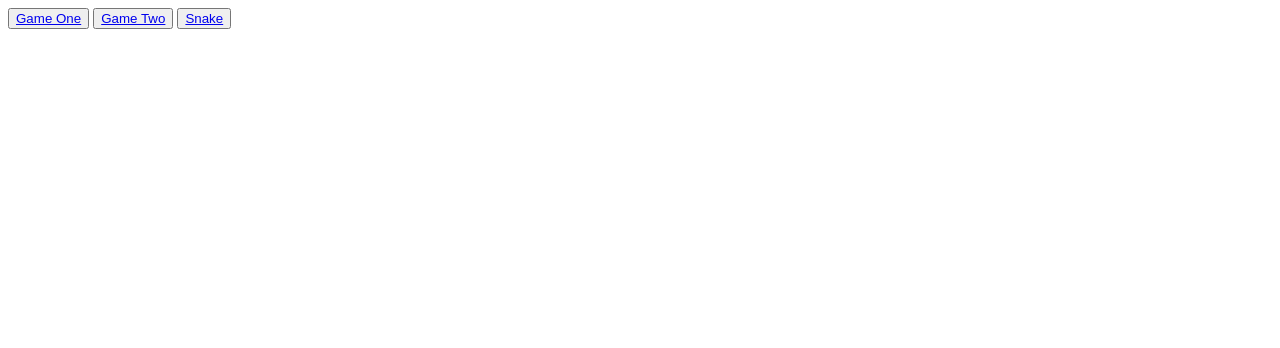
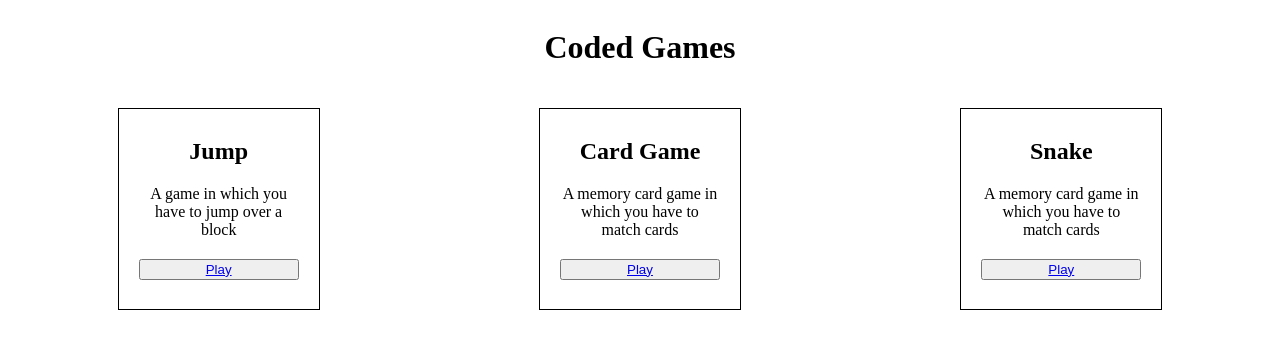
Before and after one commit to CharlieMallon/Games, a plain HTML site: page index.html in a window 1280 px wide. Drawn offline with Linux system fonts and the light colour scheme.

Commit message:
added card structures and title

```diff
--- a/css/snake.css
+++ b/css/snake.css
@@ -1,6 +1,6 @@
 body {
     height: 100vh;
-    width: 100vh;
+    width: 100vw;
     margin: 0px;
     display: flex;
     justify-content: center;
--- a/css/style.css
+++ b/css/style.css
@@ -0,0 +1,31 @@
+h2 {
+    margin-top: 0px;
+    margin-bottom: 20px;
+    text-align: center;
+}
+
+.container {
+
+}
+
+.row{
+    display: flex;
+    flex-direction: row;
+    justify-content: space-around;
+    text-align: center;
+}
+
+.card {
+    display: flex;
+    flex-direction: column;
+    justify-content: center;
+    border: 1px solid black;
+    height: 160px;
+    width: 160px;
+    margin: 20px;
+    padding: 20px;
+}
+
+.text {
+    padding-bottom: 20px;
+}
--- a/index.html
+++ b/index.html
@@ -6,9 +6,26 @@
     <title>Document</title>
     <link rel="stylesheet" href="css/style.css">
 </head>
-<body>
-    <button><a href="game1.html">Game One</a></button>
-    <button><a href="game2.html">Game Two</a></button>
-    <button><a href="snake.html">Snake</a></button>
+<body class="container">
+    <div class="row">
+        <h1>Coded Games</h1>
+    </div>
+    <div class="row">
+        <div class="card">
+            <h2>Jump</h2>
+            <div class="text">A game in which you have to jump over a block</div>
+            <button><a href="game1.html">Play</a></button>
+        </div>
+        <div class="card">
+            <h2>Card Game</h2>
+            <div class="text">A memory card game in which you have to match cards</div>
+            <button><a href="game2.html">Play</a></button>
+        </div>
+        <div class="card">
+            <h2>Snake</h2>
+            <div class="text">A memory card game in which you have to match cards</div>
+            <button><a href="snake.html">Play</a></button>
+        </div>
+    </div>
 </body>
 </html>
--- a/js/game1.js
+++ b/js/game1.js
@@ -6,7 +6,7 @@ function jump(){
         character.classList.add("animate");
     }
     setTimeout(function() {
-       character.classList.remove("animate")
+        character.classList.remove("animate")
     },500);
 }
 
```
